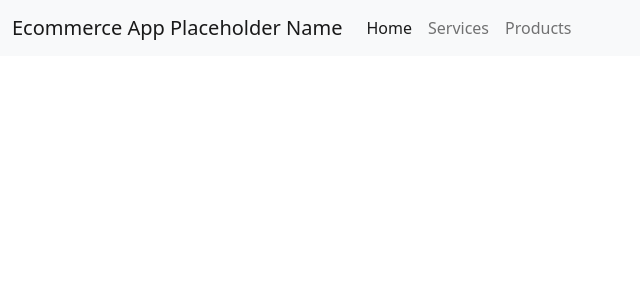
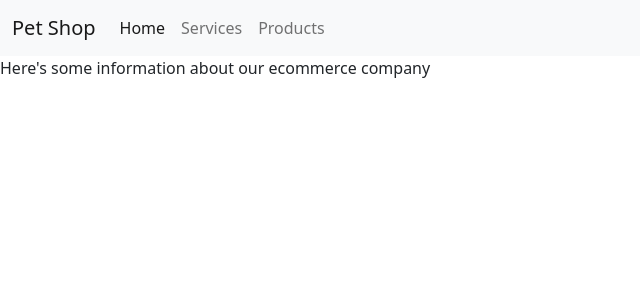
Before and after one commit to easmsm/final-project-ecommerce-site, a React (Create React App) app: page / in a window 1280 px wide. Shown: the top 300 px of the page, without its empty margins (0-640 px from the left). Built offline with nearby package versions, Linux system fonts and the light colour scheme.

Commit message:
added app.jsx, maincontent.jsx, and navbar.jsx as separate files in src, all referenced by App.jsx which will be the main file for src

```diff
--- a/src/App.jsx
+++ b/src/App.jsx
@@ -1,56 +1,13 @@
 import React, { Component } from "react";
-class NavBar extends Component{
-    render(){
-        return (
-        <React.Fragment>
-            <nav class="navbar navbar-expand-lg bg-light">
-                <div class="container-fluid">
-                    <a class="navbar-brand" href="#">Ecommerce App Placeholder Name</a>
+import NavBar from "./NavBar";
+import MainContent from "./MainContent";
 
-                    <button class="navbar-toggler" type="button" data-bs-toggle="collapse" data-bs-target="#navbarSupportedContent" aria-controls="navbarSupportedContent" aria-expanded="false" aria-label="Toggle navigation">
-                        <span class="navbar-toggler-icon"></span>
-                    </button>
-
-                <div class="collapse navbar-collapse" id="navbarSupportedContent">
-                 <ul class="navbar-nav me-auto mb-2 mb-lg-0">
-                    <li class="nav-item">
-                        <a class="nav-link active" aria-current="page" href="#">Home</a>
-                    </li>
-
-                    <li class="nav-item">
-                        <a class="nav-link" href="#">Services</a>
-                    </li>
-
-                    <li class="nav-item">
-                        <a class="nav-link" href="#">Products</a>
-                    </li>
-
-                    {/* <li class="nav-item dropdown">
-                        <a class="nav-link dropdown-toggle" href="#" role="button" data-bs-toggle="dropdown" aria-expanded="false">Dropdown</a>
-
-                        <ul class="dropdown-menu">
-                            <li><a class="dropdown-item" href="#">Action</a></li>
-                            <li><a class="dropdown-item" href="#">Another action</a></li>
-                            <li><hr class="dropdown-divider"></li>
-                            <li><a class="dropdown-item" href="#">Something else here</a></li>
-                        </ul>
-                    </li> */}
-
-                    {/* <li class="nav-item">
-                        <a class="nav-link disabled">Disabled</a>
-                    </li> */}
-                </ul>
-
-                     {/* <form class="d-flex" role="search">
-                        <input class="form-control me-2" type="search" placeholder="Search" aria-label="Search">
-                        <button class="btn btn-outline-success" type="submit">Search</button>
-                    </form>  */}
-                </div>
-            </div>
-        </nav>
-        </React.Fragment>
+export default class App extends Component {
+    render() {
+        return (<React.Fragment>
+                <NavBar />
+                <MainContent />
+            </React.Fragment>
         );
     }
 }
-
-export default NavBar;
--- /dev/null
+++ b/src/MainContent.jsx
@@ -0,0 +1,10 @@
+import React, { Component } from "react";
+
+export default class MainContent
+extends Component
+{
+    render()
+    {
+        return<div>Here's some information about our ecommerce company</div>;
+    }
+}
--- /dev/null
+++ b/src/NavBar.jsx
@@ -0,0 +1,41 @@
+import React, { Component } from "react";
+class NavBar extends Component{
+    render(){
+        return (
+        <React.Fragment>
+            <nav className="navbar navbar-expand-lg bg-light">
+                <div className="container-fluid">
+                    <a className="navbar-brand" href="/#">Pet Shop</a>
+
+                    <button className="navbar-toggler" type="button" data-bs-toggle="collapse" data-bs-target="#navbarSupportedContent" aria-controls="navbarSupportedContent" aria-expanded="false" aria-label="Toggle navigation">
+                        <span className="navbar-toggler-icon"></span>
+                    </button>
+
+                <div className="collapse navbar-collapse" id="navbarSupportedContent">
+                 <ul className="navbar-nav me-auto mb-2 mb-lg-0">
+                    <li className="nav-item">
+                        <a className="nav-link active" aria-current="page" href="/#">Home</a>
+                    </li>
+
+                    <li className="nav-item">
+                        <a className="nav-link" href="/#">Services</a>
+                    </li>
+
+                    <li className="nav-item">
+                        <a className="nav-link" href="/#">Products</a>
+                    </li>
+                </ul>
+
+                     {/* <form class="d-flex" role="search">
+                        <input class="form-control me-2" type="search" placeholder="Search" aria-label="Search">
+                        <button class="btn btn-outline-success" type="submit">Search</button>
+                    </form>  */}
+                </div>
+            </div>
+        </nav>
+        </React.Fragment>
+        );
+    }
+}
+
+export default NavBar;
```
